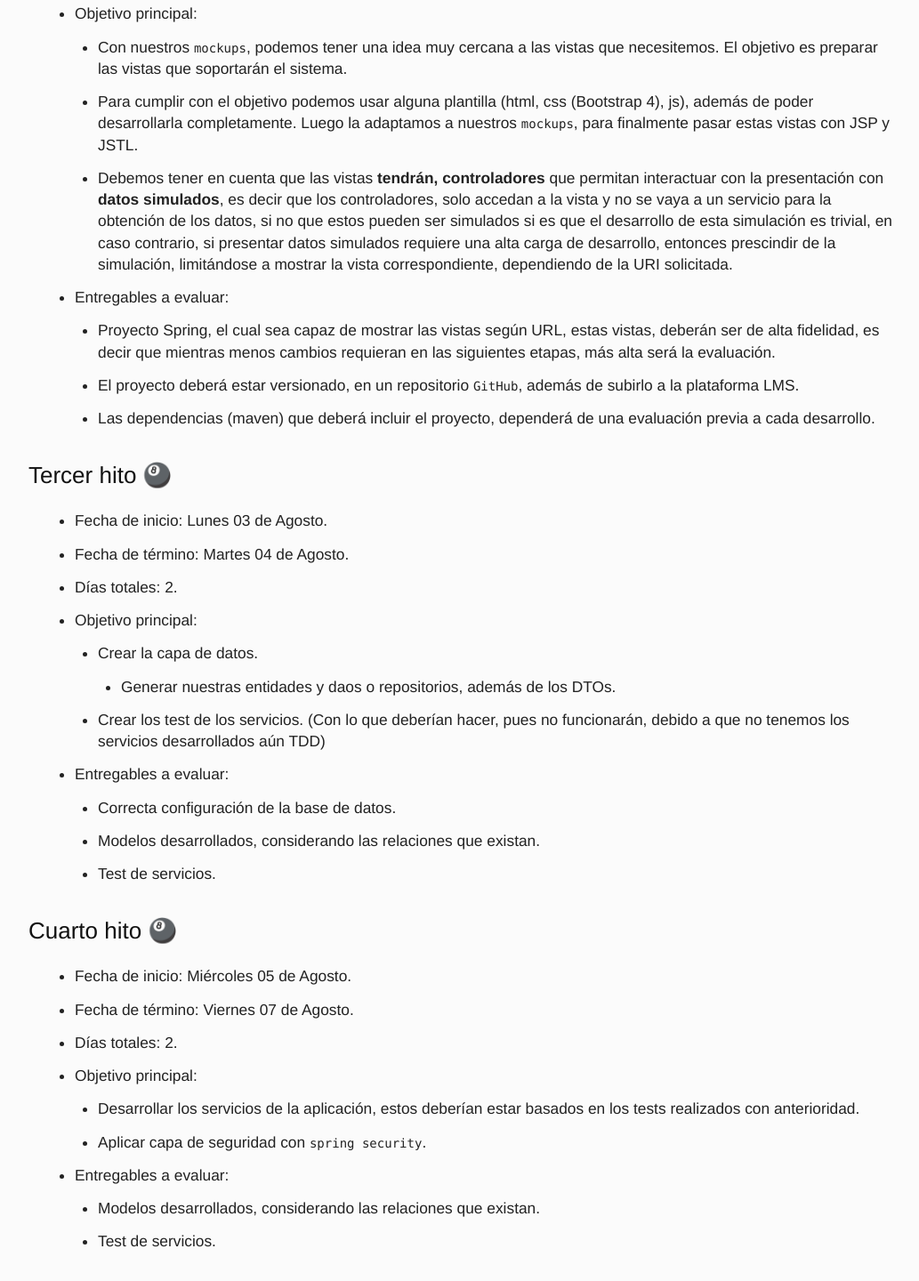
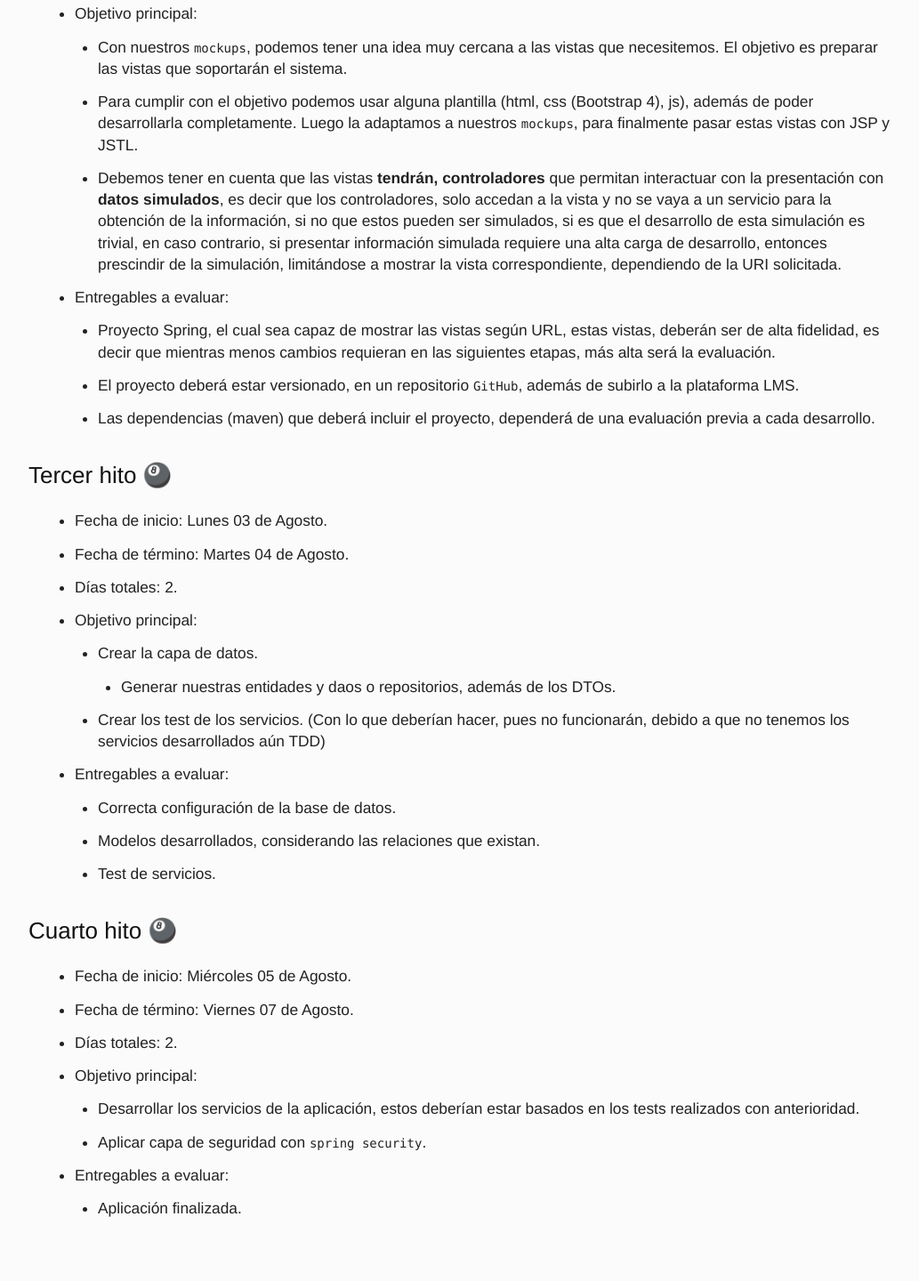
Before and after one commit to elrerag/webproyecto, a plain HTML site: page index.html in a window 1280 px wide. Shown: the part 3483-4923 px from the top of the page at 89% size, without its empty margins (96-1129 px from the left). Drawn offline with Linux system fonts and the light colour scheme.

Commit message:
refactor

```diff
--- a/index.html
+++ b/index.html
@@ -139,7 +139,7 @@
 		<ul>
 			<li>Con nuestros <code>mockups</code>, podemos tener una idea muy cercana a las vistas que necesitemos. El objetivo es preparar las vistas que soportarán el sistema.</li>
 			<li>Para cumplir con el objetivo podemos usar alguna plantilla (html, css (Bootstrap 4), js), además de poder desarrollarla completamente. Luego la adaptamos a nuestros <code>mockups</code>, para finalmente pasar estas vistas con JSP y JSTL. </li>
-			<li>Debemos tener en cuenta que las vistas <strong>tendrán, controladores</strong> que permitan interactuar con la presentación con <strong>datos simulados</strong>, es decir que los controladores, solo accedan a la vista y no se vaya a un servicio para la obtención de los datos, si no que estos pueden ser simulados si es que el desarrollo de esta simulación es trivial, en caso contrario, si presentar datos simulados requiere una alta carga de desarrollo, entonces prescindir de la simulación, limitándose a mostrar la vista correspondiente, dependiendo de la URI solicitada.</li>
+			<li>Debemos tener en cuenta que las vistas <strong>tendrán, controladores</strong> que permitan interactuar con la presentación con <strong>datos simulados</strong>, es decir que los controladores, solo accedan a la vista y no se vaya a un servicio para la obtención de la información, si no que estos pueden ser simulados, si es que el desarrollo de esta simulación es trivial, en caso contrario, si presentar información simulada requiere una alta carga de desarrollo, entonces prescindir de la simulación, limitándose a mostrar la vista correspondiente, dependiendo de la URI solicitada.</li>
 		</ul></li>
 	<li> Entregables a evaluar:
 
@@ -190,8 +190,7 @@
 	<li> Entregables a evaluar:
 
 		<ul>
-			<li>Modelos desarrollados, considerando las relaciones que existan.</li>
-			<li>Test de servicios.</li>
+			<li>Aplicación finalizada.</li>
 		</ul></li>
 </ul>
 
```
